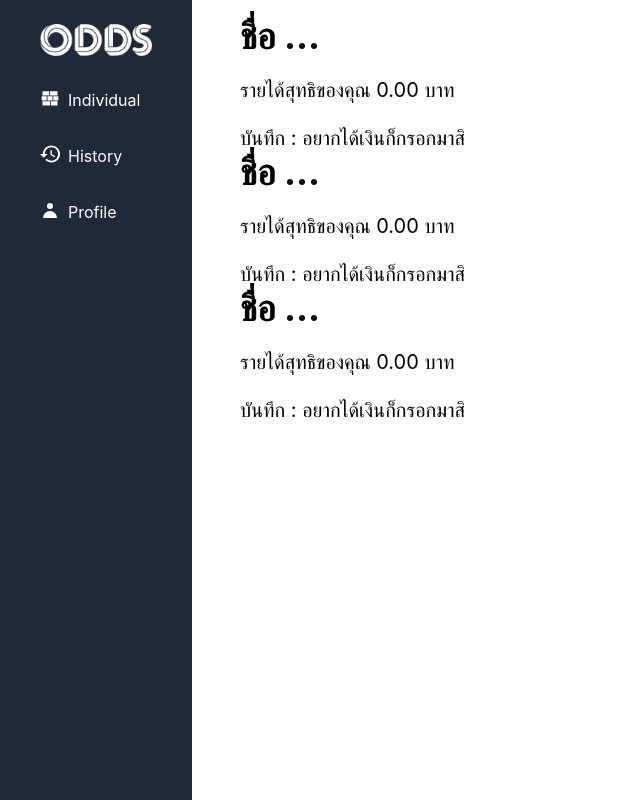
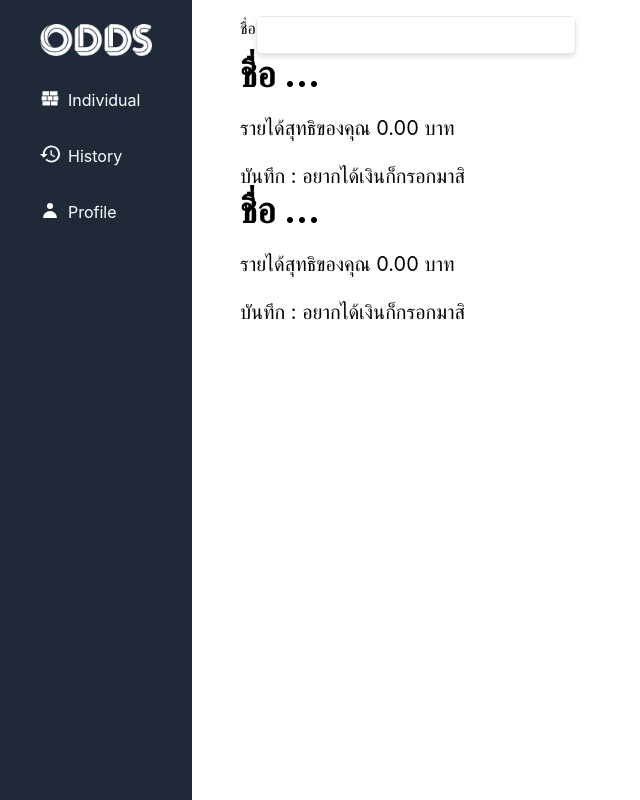
Before and after one commit to Fahlalla/workingrecord-fe, a React (Create React App) app: page /profile in a window 1280 px wide. Shown: the whole page, without its empty margins (0-640 px from the left). Built offline with nearby package versions, Linux system fonts and the light colour scheme.

Commit message:
add profile input component

```diff
--- a/src/Component/Profile/PersonalInfo.js
+++ b/src/Component/Profile/PersonalInfo.js
@@ -1,11 +1,9 @@
+import ProfileInput from "../Profile/ProfileInput.js"
+
 const PersonalInfo = () => {
     return (
         <div className="flex h-auto">
-            <div className="flex flex-col space-y-5">
-                <div className="font-bold text-4xl">ชื่อ ...</div>
-                <div className="text-xl">รายได้สุทธิของคุณ 0.00 บาท</div>
-                <div className="text-xl">บันทึก : อยากได้เงินก็กรอกมาสิ</div>
-            </div>
+            <ProfileInput/>
         </div>
     );
 };
--- /dev/null
+++ b/src/Component/Profile/ProfileInput.js
@@ -0,0 +1,13 @@
+const SiteInfo = () => {
+  return (
+    <div className="flex h-auto">
+      <div>ชื่อ</div>
+      <input
+        className="py-2 pl-10 text-sm text-black shadow-md placeholder-gray-500 border border-gray-200 rounded-md w-80 focus:border-light-blue-500 focus:ring-1 focus:ring-light-blue-500 focus:outline-none"
+        type="text"
+      />
+    </div>
+  );
+};
+
+export default SiteInfo;
```
